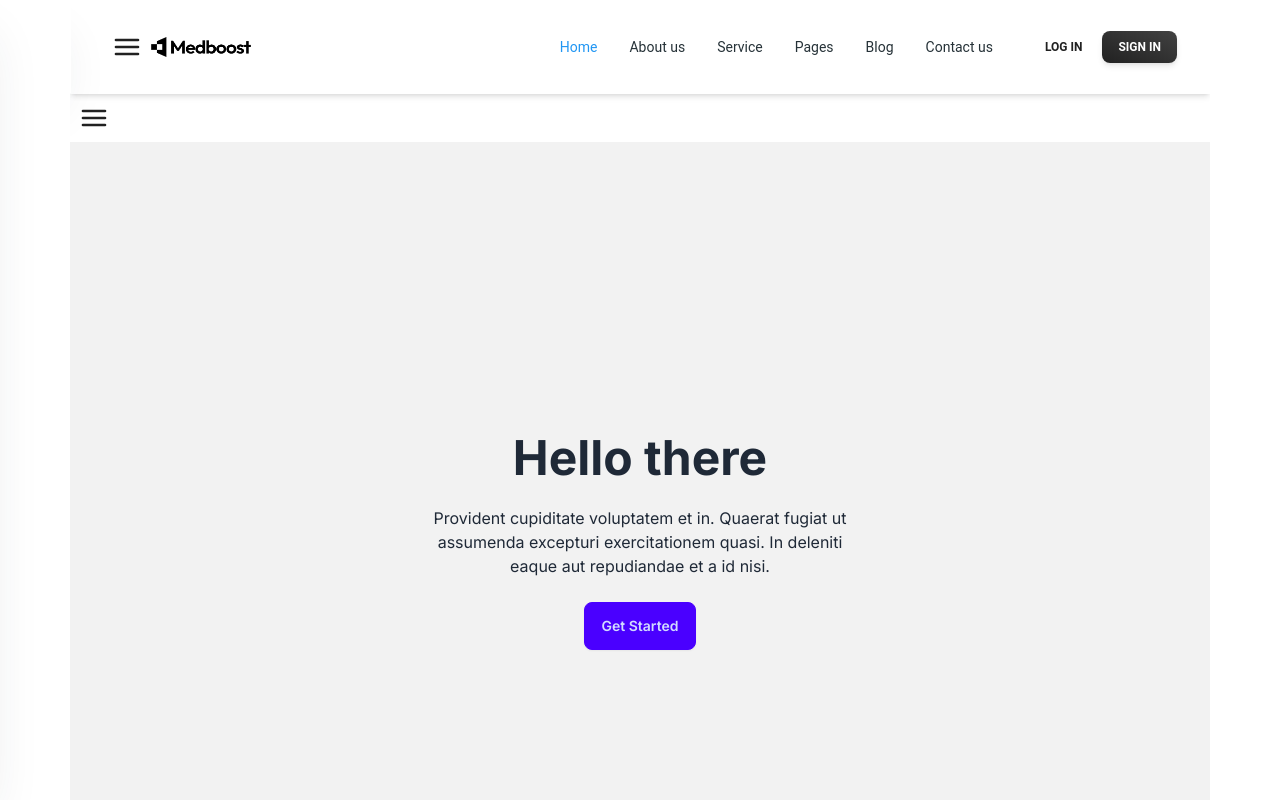
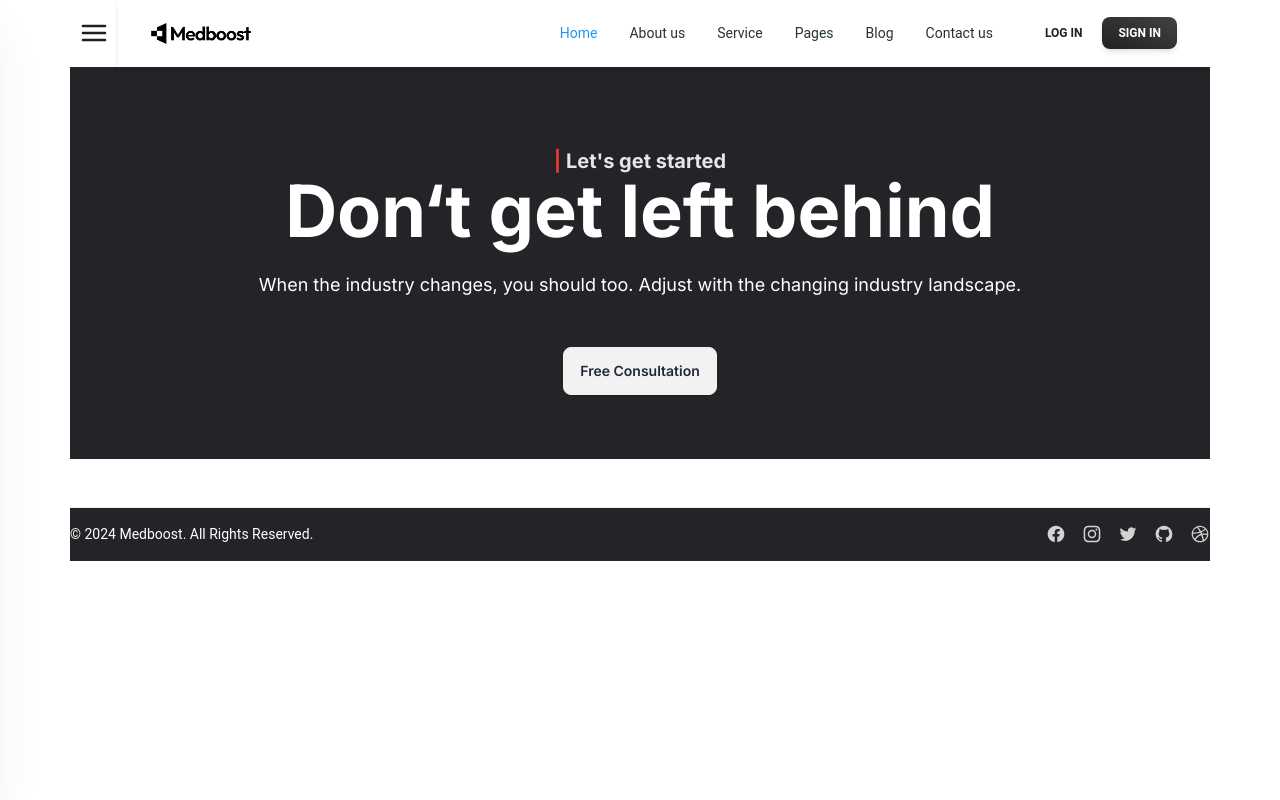
Before and after one commit to Nahidul-Islam-Siam/medboost, a Next.js app: page / in a window 1280 px wide. Shown: the top 800 px of the page. Built offline with nearby package versions, Linux system fonts and the light colour scheme.

Commit message:
sidebar add

```diff
--- a/src/app/page.js
+++ b/src/app/page.js
@@ -8,8 +8,11 @@ const NavbarComponent = dynamic(() => import('@/components/shared/navbar'), { ss
 export default function Home() {
   return (
     <div className="container mx-auto overflow-hidden">
-      <NavbarComponent />
-      <SideBar/>
+    <div className='flex items-center'>
+    <SideBar/>
+
+    <NavbarComponent />
+    </div>
       <FreeConsultation/>
       <Foot1/>
     </div>
--- a/src/components/Component/FreeConsultation.jsx
+++ b/src/components/Component/FreeConsultation.jsx
@@ -1,18 +1,19 @@
-import React from 'react'
+import Image from 'next/image';
+import React from 'react';
 
 export default function FreeConsultation() {
   return (
-    <div><div className="hero bg-base-200 min-h-screen">
-    <div className="hero-content text-center">
-      <div className="max-w-md">
-        <h1 className="text-5xl font-bold">Hello there</h1>
-        <p className="py-6">
-          Provident cupiditate voluptatem et in. Quaerat fugiat ut assumenda excepturi exercitationem
-          quasi. In deleniti eaque aut repudiandae et a id nisi.
-        </p>
-        <button className="btn btn-primary">Get Started</button>
-      </div>
-    </div>
-  </div></div>
-  )
+    <section>
+	<div className="dark:bg-violet-600 bg-[#252327]">
+		<div className="container flex flex-col items-center px-10 py-16 pb-24 mx-auto text-center lg:pb-16 md:py-10 md:pt-20 md:pb-20 lg:px-20 dark:text-gray-50">
+        <h1 className="text-sm md:text-xl font-bold leading-none sm:mx-3 sm:text-xl xl:max-w-3xl text-base-300 dark:text-gray-50"><span className='text-red-600'>| </span>Let&#39;s get started</h1>
+			<h1 className="text-4xl md:text-7xl font-bold leading-none sm:mx-3 sm:text-4xl xl:max-w-3xl text-white dark:text-gray-50">Don&lsquo;t get left behind</h1>
+			<p className="mt-6 mb-8 text-lg sm:mb-12 xl:max-w-3xl dark:text-gray-50 text-white">When the industry changes, you should too. Adjust with the changing industry landscape.</p>
+            <button className='btn'>Free Consultation</button>
+
+		</div>
+	</div>
+
+</section>
+  );
 }
--- a/src/components/shared/Navbar.jsx
+++ b/src/components/shared/Navbar.jsx
@@ -3,7 +3,7 @@ import React, { useEffect, useState } from 'react';
 import { Button, Navbar, MobileNav, Typography, IconButton } from "../TailWindMaterial/Material";
 import Image from 'next/image';
 import logo from '../../../public/logo.png'
-import { SideBar } from './SideBar';
+// import { SideBar } from './SideBar';
 export default function NavbarComponent() {
   const [openNav, setOpenNav] = useState(false);
   const [activeNav, setActiveNav] = useState('Home');
@@ -46,7 +46,7 @@ export default function NavbarComponent() {
           href="#"
           className="mr-4 cursor-pointer items-center py-1.5 font-medium flex"
         >
-          <SideBar className="z-50"/>
+          {/* <SideBar className="z-50"/> */}
         <Image src={logo} alt='' width={100} height={90}/>
         </Typography>
         <div className="flex items-center gap-4">
```
